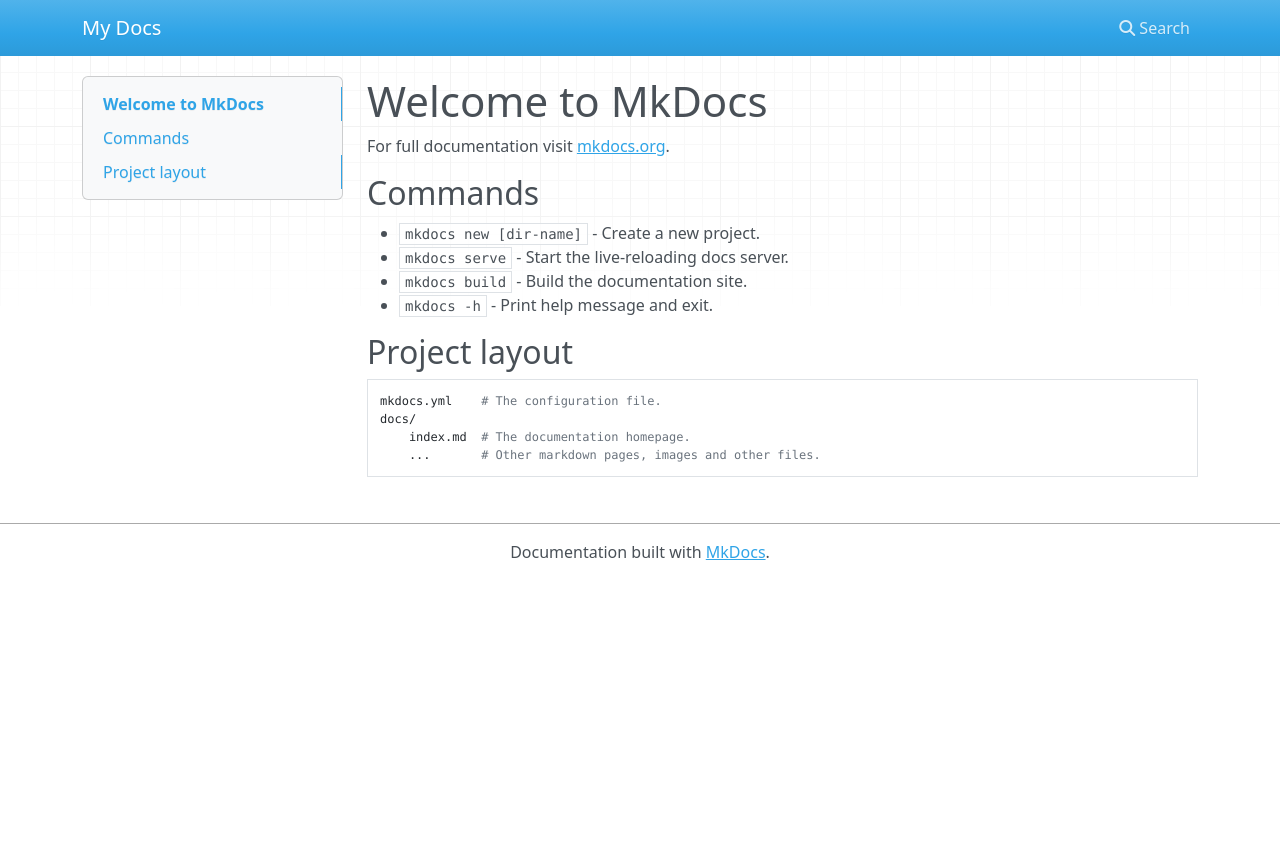
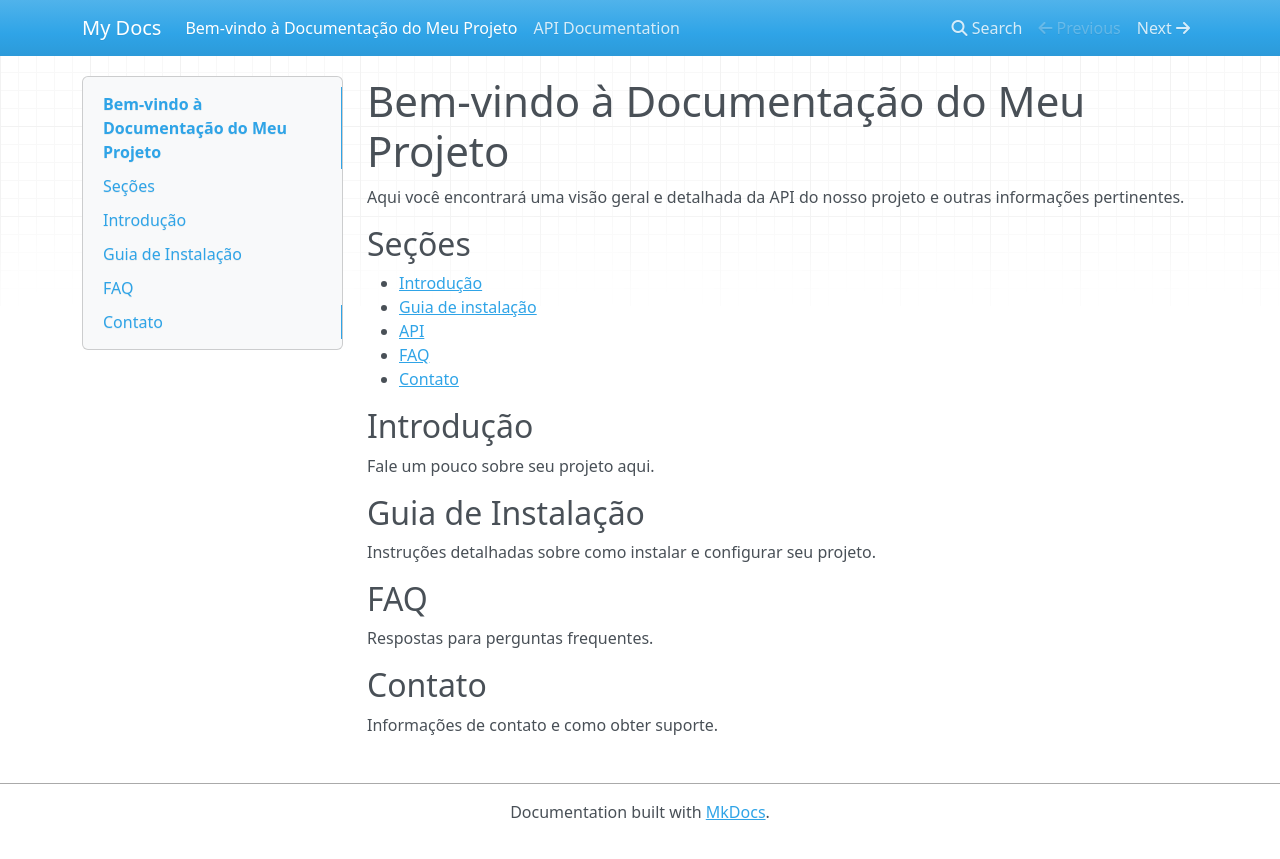
Before and after one commit to lvgalvao/DataProjectStarterKit, an MkDocs documentation site: the page built from docs/index.md, in a window 1280 px wide. Shown: the top 859 px of the page. Built offline with MkDocs 1.6.1, drawn with Linux system fonts in a browser that asks for light colours; nearby versions of some CDN libraries.

Commit message:
update docs

```diff
--- a/docs/index.md
+++ b/docs/index.md
@@ -1,17 +1,27 @@
-# Welcome to MkDocs
+# Bem-vindo à Documentação do Meu Projeto
 
-For full documentation visit [mkdocs.org](https://www.mkdocs.org).
+Aqui você encontrará uma visão geral e detalhada da API do nosso projeto e outras informações pertinentes.
 
-## Commands
+## Seções
 
-* `mkdocs new [dir-name]` - Create a new project.
-* `mkdocs serve` - Start the live-reloading docs server.
-* `mkdocs build` - Build the documentation site.
-* `mkdocs -h` - Print help message and exit.
+- [Introdução](#)
+- [Guia de instalação](#)
+- [API](api.md)
+- [FAQ](#)
+- [Contato](#)
 
-## Project layout
+## Introdução
 
-    mkdocs.yml    # The configuration file.
-    docs/
-        index.md  # The documentation homepage.
-        ...       # Other markdown pages, images and other files.
+Fale um pouco sobre seu projeto aqui.
+
+## Guia de Instalação
+
+Instruções detalhadas sobre como instalar e configurar seu projeto.
+
+## FAQ
+
+Respostas para perguntas frequentes.
+
+## Contato
+
+Informações de contato e como obter suporte.
```
Also changed, not shown: docs/api.md (added, +68 -0 lines).
